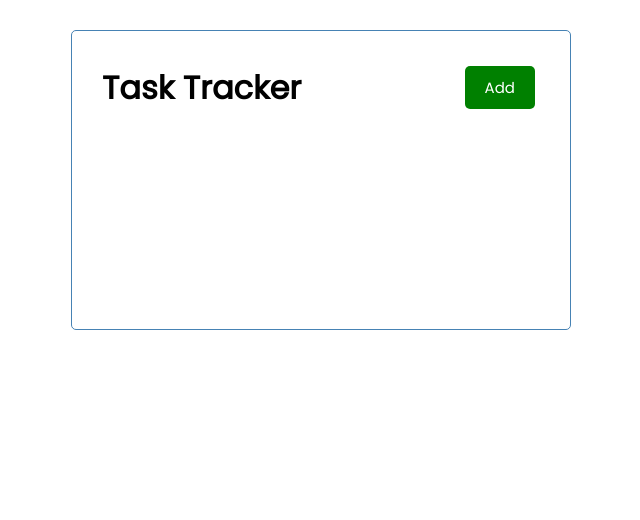
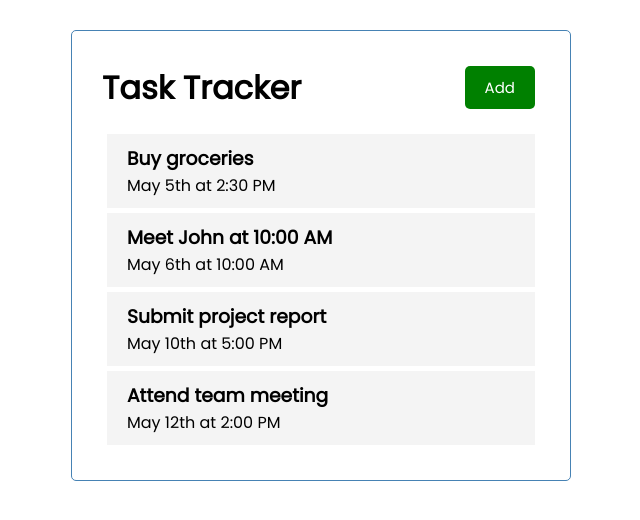
Before and after one commit to ChutneyCheeseball/angular-crash, an Angular app: page / in a window 1280 px wide. Shown: the top 520 px of the page, without its empty margins (319-959 px from the left). Built offline with nearby package versions, Linux system fonts and the light colour scheme.

Commit message:
Tasks WIP

```diff
--- /dev/null
+++ b/src/app/Task.ts
@@ -0,0 +1,6 @@
+export interface Task {
+  id?: number;
+  text: string;
+  day: string;
+  reminder: boolean;
+}
--- a/src/app/app.component.html
+++ b/src/app/app.component.html
@@ -1 +1 @@
-<div class="container"><app-header></app-header></div>
+<div class="container"><app-header></app-header> <app-tasks /></div>
--- a/src/app/app.component.ts
+++ b/src/app/app.component.ts
@@ -1,10 +1,11 @@
 import { Component } from '@angular/core';
 import { RouterOutlet } from '@angular/router';
 import { HeaderComponent } from './components/header/header.component';
+import { TasksComponent } from './components/tasks/tasks.component';
 
 @Component({
   selector: 'app-root',
-  imports: [RouterOutlet, HeaderComponent],
+  imports: [RouterOutlet, HeaderComponent, TasksComponent],
   templateUrl: './app.component.html',
   styleUrl: './app.component.css',
 })
--- /dev/null
+++ b/src/app/components/task-item/task-item.component.css
@@ -0,0 +1,16 @@
+.task {
+  background: #f4f4f4;
+  margin: 5px;
+  padding: 10px 20px;
+  cursor: pointer;
+}
+
+.task.reminder {
+  border-left: 5px solid green;
+}
+
+.task h3 {
+  display: flex;
+  align-items: center;
+  justify-content: space-between;
+}
--- /dev/null
+++ b/src/app/components/task-item/task-item.component.html
@@ -0,0 +1,4 @@
+<div class="task">
+  <h3>{{ task.text }}</h3>
+  <p>{{ task.day }}</p>
+</div>
--- /dev/null
+++ b/src/app/components/tasks/tasks.component.html
@@ -0,0 +1,3 @@
+@for (task of tasks; track task.id) {
+<app-task-item [task]="task"></app-task-item>
+}
--- /dev/null
+++ b/src/app/components/tasks/tasks.component.ts
@@ -0,0 +1,15 @@
+import { Component, OnInit } from '@angular/core';
+import { TASKS } from '../../mock-tasks';
+import { Task } from '../../Task';
+import { TaskItemComponent } from '../task-item/task-item.component';
+
+@Component({
+  selector: 'app-tasks',
+  imports: [TaskItemComponent],
+  templateUrl: './tasks.component.html',
+  styleUrl: './tasks.component.css',
+})
+export class TasksComponent implements OnInit {
+  tasks: Task[] = TASKS;
+  ngOnInit(): void {}
+}
--- /dev/null
+++ b/src/app/mock-tasks.ts
@@ -0,0 +1,28 @@
+import { Task } from './Task';
+
+export const TASKS: Task[] = [
+  {
+    id: 1,
+    text: 'Buy groceries',
+    day: 'May 5th at 2:30 PM',
+    reminder: true,
+  },
+  {
+    id: 2,
+    text: 'Meet John at 10:00 AM',
+    day: 'May 6th at 10:00 AM',
+    reminder: false,
+  },
+  {
+    id: 3,
+    text: 'Submit project report',
+    day: 'May 10th at 5:00 PM',
+    reminder: true,
+  },
+  {
+    id: 4,
+    text: 'Attend team meeting',
+    day: 'May 12th at 2:00 PM',
+    reminder: false,
+  },
+];
```
Also changed, not shown: src/app/components/task-item/task-item.component.ts (added, +12 -0 lines), src/app/components/tasks/tasks.component.css (added), 2 other files (tests, documents, lock files or other folders).
